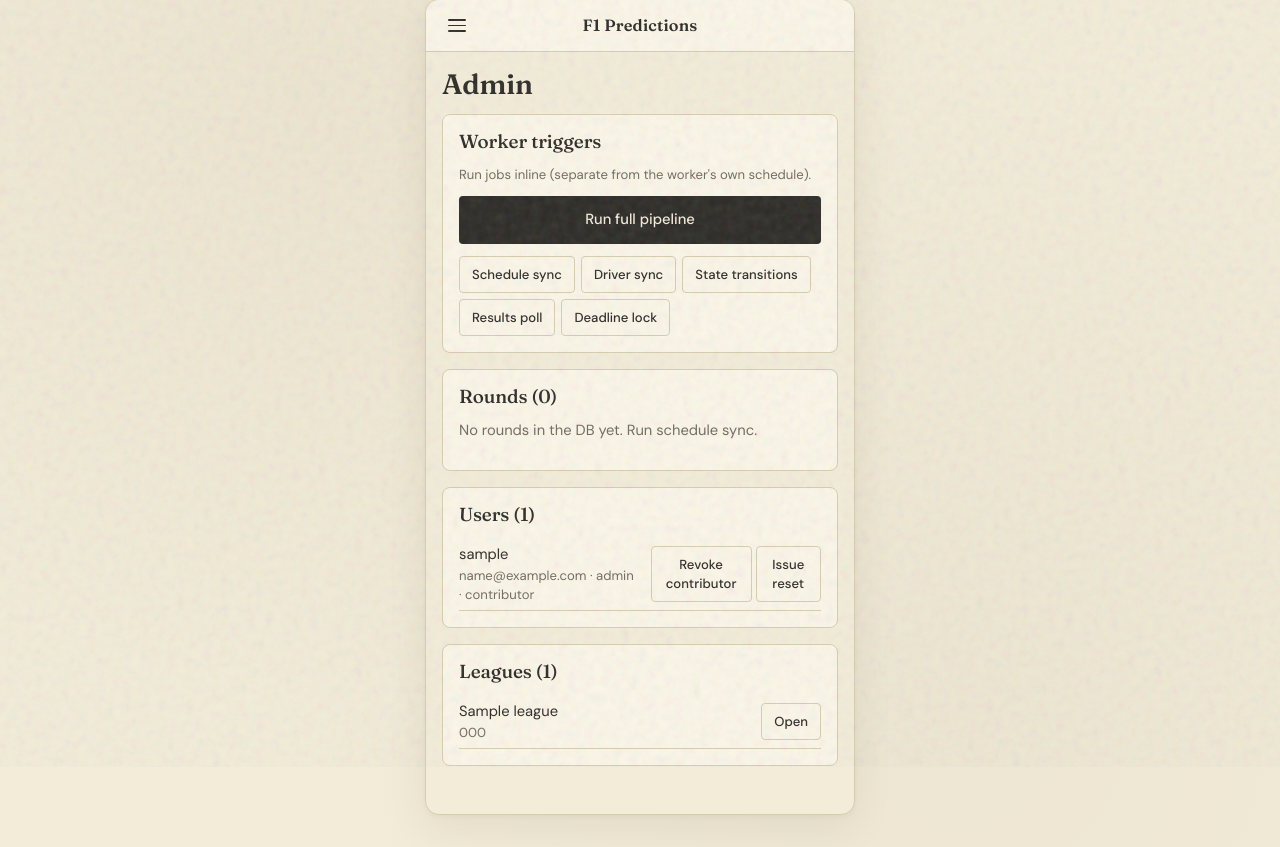
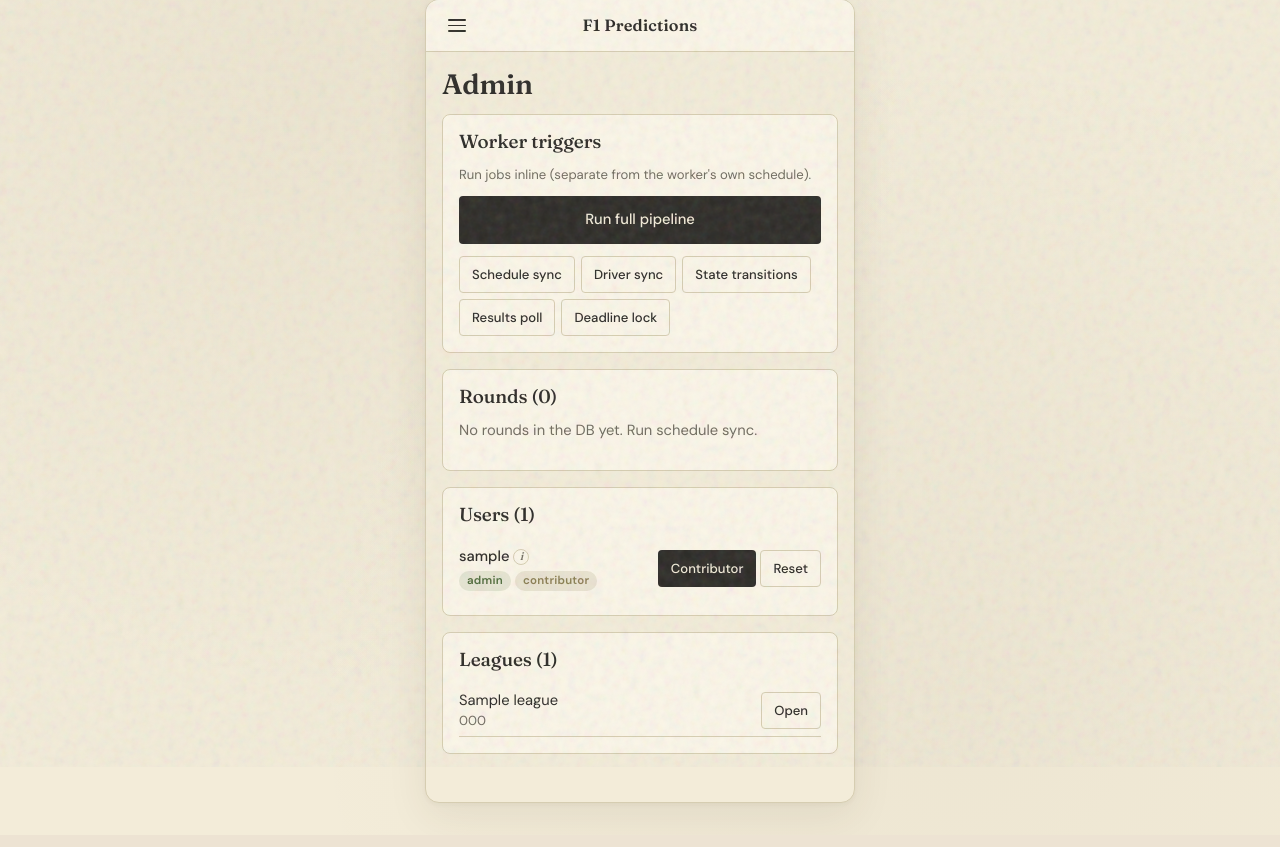
Before and after one commit to amiablealex/f1-predictions, a Flask app: page /admin/ in a window 1280 px wide. Shown: the part 33-880 px from the top of the page. After the commit the page ends 839 px from the top, so only its background shows below. Run offline with Flask 3, Linux system fonts and the light colour scheme; a user stored in the database is signed in; tables that the repository leaves empty hold one stand-in row (values such as "Sample post").

Commit message:
prettied admin dash

```diff
--- a/app/static/css/main.css
+++ b/app/static/css/main.css
@@ -937,3 +937,71 @@ p { margin: 0 0 var(--space-3) 0; }
   border-right: 5px solid transparent;
   border-bottom: 5px solid var(--c-ink);
 }
+
+/* --------------------------------------------- Admin: users list */
+
+.admin-user-row {
+  display: flex;
+  align-items: center;
+  justify-content: space-between;
+  gap: var(--space-3);
+  padding: var(--space-2) 0;
+  border-bottom: 1px solid var(--c-border);
+}
+.admin-user-row:last-child { border-bottom: none; }
+.admin-user-row__main { min-width: 0; }
+.admin-user-row__name {
+  display: flex;
+  align-items: center;
+  font-weight: 500;
+}
+.admin-user-row__tags {
+  display: flex;
+  gap: var(--space-1);
+  margin-top: 3px;
+  min-height: 0;
+}
+.admin-user-row__actions {
+  display: flex;
+  gap: var(--space-1);
+  flex: 0 0 auto;
+}
+/* Fixed widths so the button column is a straight edge across all rows,
+   regardless of toggle state. */
+.btn.admin-toggle { min-width: 92px; }
+.btn.admin-reset  { min-width: 60px; }
+
+/* --------------------------------------------- Admin: collapsible sessions */
+
+.admin-sessions {
+  margin-top: var(--space-2);
+}
+.admin-sessions__summary {
+  font-size: var(--fs-xs);
+  color: var(--c-ink-muted);
+  cursor: pointer;
+  list-style: none;            /* hide default marker, add our own */
+  display: inline-flex;
+  align-items: center;
+  gap: var(--space-1);
+  padding: 2px 0;
+  letter-spacing: 0.03em;
+  text-transform: uppercase;
+  font-weight: 600;
+}
+.admin-sessions__summary::-webkit-details-marker { display: none; }
+.admin-sessions__summary::before {
+  content: "▸";
+  font-size: 0.8em;
+  transition: transform 120ms ease;
+}
+.admin-sessions[open] .admin-sessions__summary::before {
+  transform: rotate(90deg);
+}
+.admin-sessions__body {
+  margin-top: var(--space-2);
+  padding-left: var(--space-3);
+  display: flex;
+  flex-direction: column;
+  gap: 4px;
+}
--- a/app/templates/admin/dashboard.html
+++ b/app/templates/admin/dashboard.html
@@ -66,7 +66,9 @@
 
         {% set refreshable = r.sessions | selectattr('status.value', 'in', ('completed', 'pending_results')) | list %}
         {% if refreshable %}
-          <div style="margin-top:6px;padding-left:12px;display:flex;flex-direction:column;gap:4px;">
+          <details class="admin-sessions">
+            <summary class="admin-sessions__summary">Sessions ({{ refreshable|length }})</summary>
+            <div class="admin-sessions__body">
               {% for s in refreshable %}
                 <div class="row row--space xs muted" style="gap:8px;">
                   <span class="tabular">{{ s.session_type.value }} · {{ s.status.value }}</span>
@@ -77,6 +79,7 @@
                 </div>
               {% endfor %}
             </div>
+          </details>
         {% endif %}
       </div>
     {% endfor %}
@@ -86,21 +89,30 @@
 <section class="card">
   <h3>Users ({{ users|length }})</h3>
   {% for u in users %}
-    <div class="row row--space" style="padding:6px 0;border-bottom:1px solid var(--c-border);">
-      <div>
-        <div>{{ u.username }}</div>
-        <div class="small muted">{{ u.email }}{% if u.is_admin %} · admin{% endif %}{% if u.is_contributor %} · contributor{% endif %}</div>
+    <div class="admin-user-row">
+      <div class="admin-user-row__main">
+        <div class="admin-user-row__name">
+          {{ u.username }}
+          <button type="button" class="tooltip-trigger"
+                  aria-label="Show email" aria-expanded="false"
+                  data-tooltip="{{ u.email }}">i</button>
         </div>
-      <div class="row" style="gap:4px;">
+        <div class="admin-user-row__tags">
+          {% if u.is_admin %}<span class="pill pill--status-completed">admin</span>{% endif %}
+          {% if u.is_contributor %}<span class="pill pill--status-pending">contributor</span>{% endif %}
+        </div>
+      </div>
+      <div class="admin-user-row__actions">
         <form method="post" action="{{ url_for('admin.user_contributor_toggle', user_id=u.id) }}" style="margin:0;">
           {{ bare_csrf.hidden_tag() }}
-          <button type="submit" class="btn btn--small btn--secondary">
-            {{ 'Revoke contributor' if u.is_contributor else 'Make contributor' }}
+          <button type="submit"
+                  class="btn btn--small admin-toggle {{ 'btn--primary' if u.is_contributor else 'btn--secondary' }}">
+            Contributor
           </button>
         </form>
         <form method="post" action="{{ url_for('admin.issue_password_reset', user_id=u.id) }}" style="margin:0;">
           {{ bare_csrf.hidden_tag() }}
-          <button type="submit" class="btn btn--small btn--secondary">Issue reset</button>
+          <button type="submit" class="btn btn--small btn--secondary admin-reset">Reset</button>
         </form>
       </div>
     </div>
```
Lines whose indentation alone changed are shown as unchanged.
